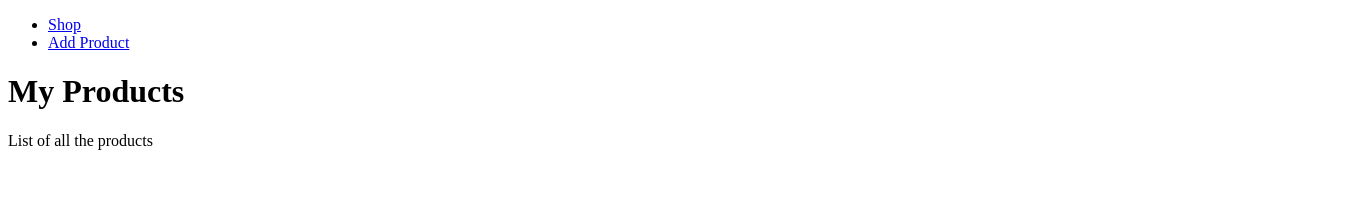
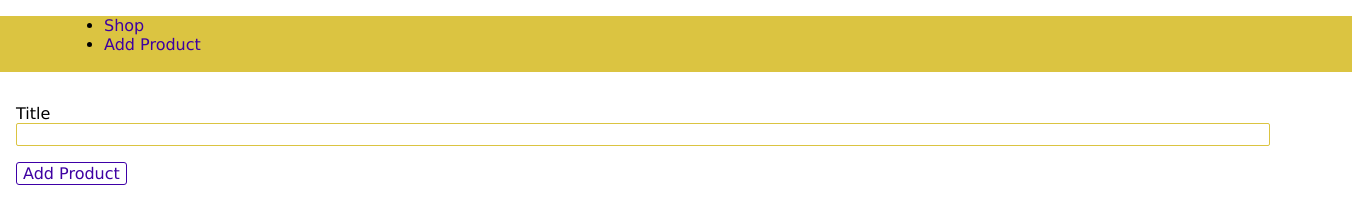
Before and after one commit to Daniel-Ok/NodeJS, a website: page views/add-product.html in a window 1280 px wide. Shown: the whole page, 1352 px wide, since content can reach past the window. Drawn offline with Linux system fonts and the light colour scheme.

Commit message:
Styled my page

```diff
--- a/app.js
+++ b/app.js
@@ -12,7 +12,7 @@ const shopRoutes = require('./routes/shop');
 app.use(bodyParser.urlencoded({extended: false}));
 
 app.use('/admin',adminRoutes);
-app.use(shopRoutes);
+app.use('/shop',shopRoutes);
 app.use((req, res, next) => {
     res.status(404).sendFile(path.join(__dirname,'views','404.html'));
 });
--- a/util/path.js
+++ b/util/path.js
@@ -0,0 +1,3 @@
+const path = require('path');
+
+module.exports = path.dirname(process.mainModule.filename);
--- a/views/add-product.html
+++ b/views/add-product.html
@@ -4,22 +4,108 @@
     <meta charset="UTF-8">
     <meta name="viewport" content="width=device-width, initial-scale=1.0">
     <title>Add Product</title>
+    <style>
+        body {
+            padding: 0;
+            margin: 0;
+            font-family: Verdana, Geneva, Tahoma, sans-serif;
+
+        }
+        main {
+            padding: 1rem;
+        }
+
+        .main-header {
+            width: 100%;
+            height: 3.5rem;
+            background-color: #dbc441;
+            padding: 0 1.5rem;
+        }
+        .main-header__nav {
+            height: 100%;
+            display: flex;
+            align-items: center;
+        }
+        .main-main-header__item-list{
+            list-style: none;
+            margin: 0;
+            padding: 0;
+            display: flex;
+        }
+        .main-header__item {
+            margin: 0 1rem;
+            padding: 0;
+
+        }
+
+        .main-header__item a {
+            text-decoration: none;
+            color: black;
+        }
+        .main-header__item a:hover,
+        .main-header__item a:active,
+        .main-header__item a.active {
+            color: #3e00a1;
+        }
+
+        .product-form {
+            width: 20rem;
+            max-width: 90%;
+            margin: auto;
+        }
+
+        .form-control {
+            margin: 1rem 0;
+        }
+
+        .form-control label,
+        .form-control input {
+            display: block;
+            width: 100%;
+        }
+        .form-control input {
+            border: 1px solid #dbc441;
+            font: inherit;
+            border-radius: 2px;
+        }
+
+        button {
+            font: inherit;
+            border: 1px solid #3e00a7;
+            color: #3e00a2;
+            background: white;
+            border-radius: 3px;
+            cursor: pointer;
+        }
+        button:hover,
+        button:active {
+            background-color: #3e00a1;
+            color: white;
+        }
+
+    </style>
 </head>
 <body>
-    <header>
-        <nav>
-            <ul>
-                <li>
-                    <a href="/">Shop</a>
-                </li>
-                <li><a href="/add-product">Add Product</a></li>
+    <header class="main-header">
+        <nav class="main-header">
+            <ul class="main-header__item-list">
+                <li class="main-header__item"><a class="active" href="/">Shop</a></li>
+                <li class="main-header__item"><a  class="active" href="/admin/add-product">Add Product</a></li>
             </ul>
         </nav>
     </header>
 
     <main>
-      <h1>My Products</h1>
-      <p>List of all the products</p>
+        <form action="/add-product" method ="POST">
+            <div class="form-control">
+                <label for="title">Title</label>
+                <input type="text" name="title" id="title">
+
+            </div>
+
+            <button type="submit">Add Product</button>
+        </form>
     </main>
+
 </body>
 </html>
```
Also changed, not shown: dw.json (deleted, +0 -7 lines), package.json (+8 -3 lines), views/shop.html (+57 -12 lines), 1 other file.
